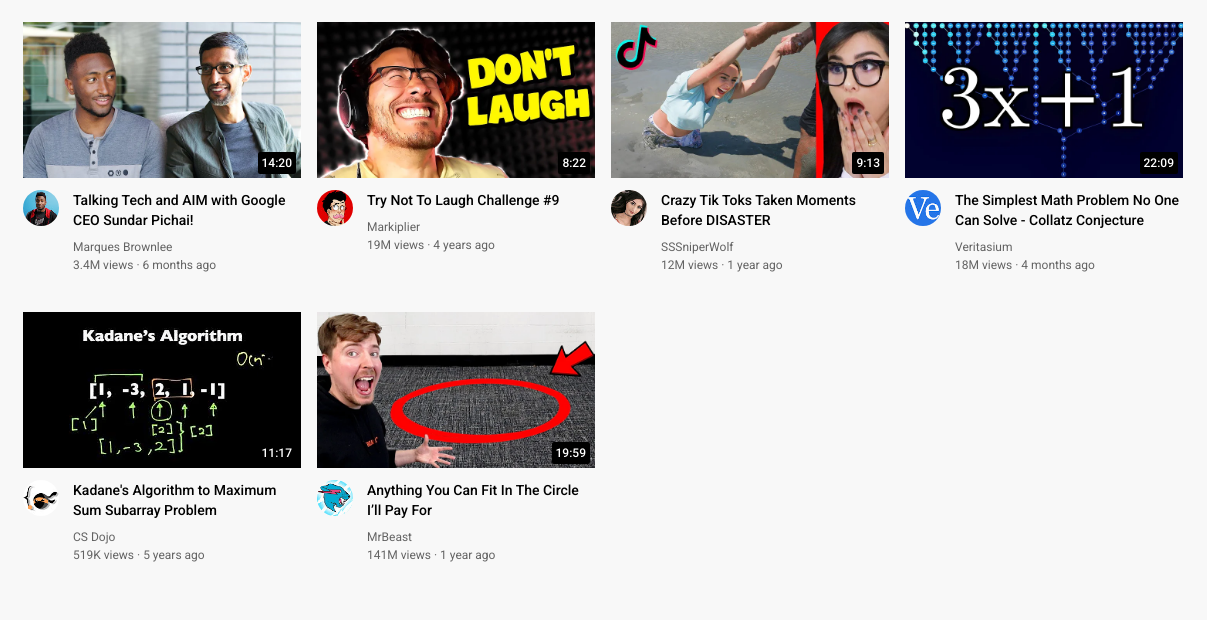
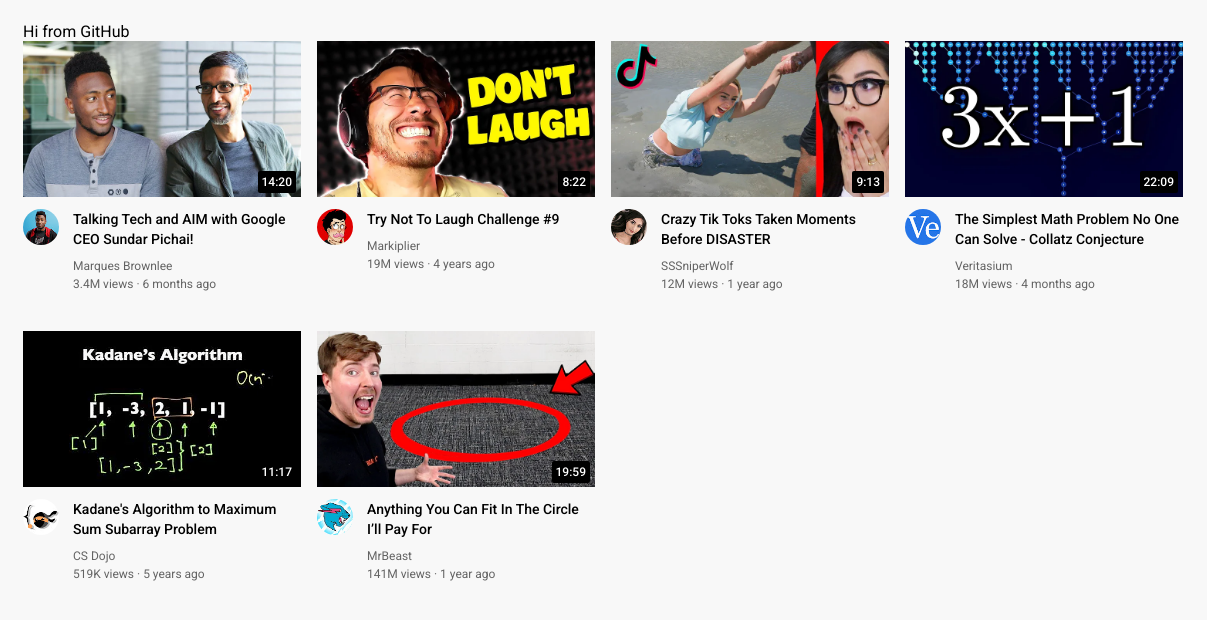
Before and after one commit to aditya-sharma1/pages, a plain HTML site: page index.html in a window 1280 px wide. Shown: the part 58-678 px from the top of the page, 73-1280 px from the left. Drawn offline with Linux system fonts and the light colour scheme.

Commit message:
script test

```diff
--- a/index.html
+++ b/index.html
@@ -13,6 +13,7 @@
 </head>
 
 <body>
+  <script>document.write('Hi from GitHub')</script>
   <header class="header">
     <div class="left-section">
       <img src="icons/hamburger-menu.svg" class="hamburger-menu">
```
